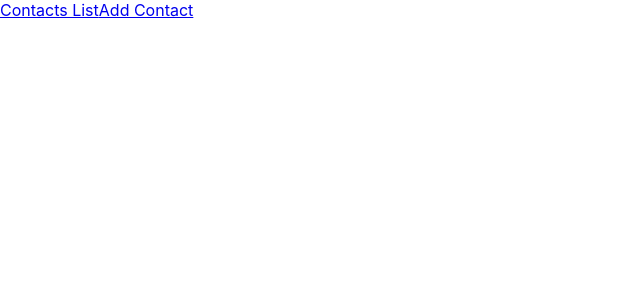
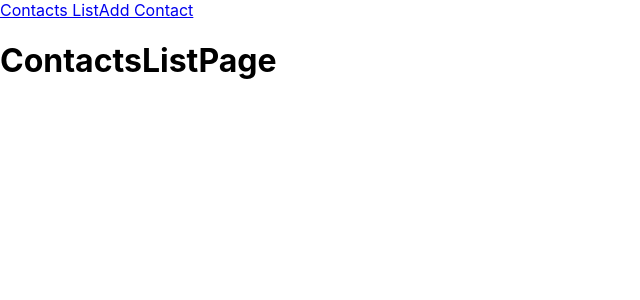
Before and after one commit to ScalableJS/react-contact, a React (Create React App) app: page / in a window 1280 px wide. Shown: the top 300 px of the page, without its empty margins (0-640 px from the left). Built offline with nearby package versions, Linux system fonts and the light colour scheme.

Commit message:
Add new page contact list

```diff
--- a/src/App.js
+++ b/src/App.js
@@ -1,16 +1,19 @@
 import React, { Component } from 'react';
 import { NavLink, Route } from 'react-router-dom';
+
+import ContactsListPage from './pages/contacts-list-page'
 import './App.css';
 
 class App extends Component {
   render() {
     return (
         <div>
-          <div className="ui two item menu">
+          <div className="">
             <NavLink className="item" activeClassName="active" exact to="/">Contacts List</NavLink>
             <NavLink className="item" activeClassName="active" exact to="/contacts/new">Add Contact</NavLink>
           </div>
-          {/*<Route exact path="/" component={ContactsListPage}/>*/}
+          {<Route exact path="/" component={ContactsListPage}/>}
+          {/*<Route path="/contacts/call/:_id" component={CallHistoryPage}/>*/}
           {/*<Route path="/contacts/new" component={ContactsFormPage}/>*/}
           {/*<Route path="/contacts/edit/:_id" component={ContactsFormPage}/>*/}
         </div>
--- /dev/null
+++ b/src/pages/contacts-list-page.js
@@ -0,0 +1,9 @@
+import React, {Component} from 'react';
+
+class ContactsListPage extends Component {
+    render() {
+        return <h1>ContactsListPage</h1>
+    }
+}
+
+export default ContactsListPage;
```
